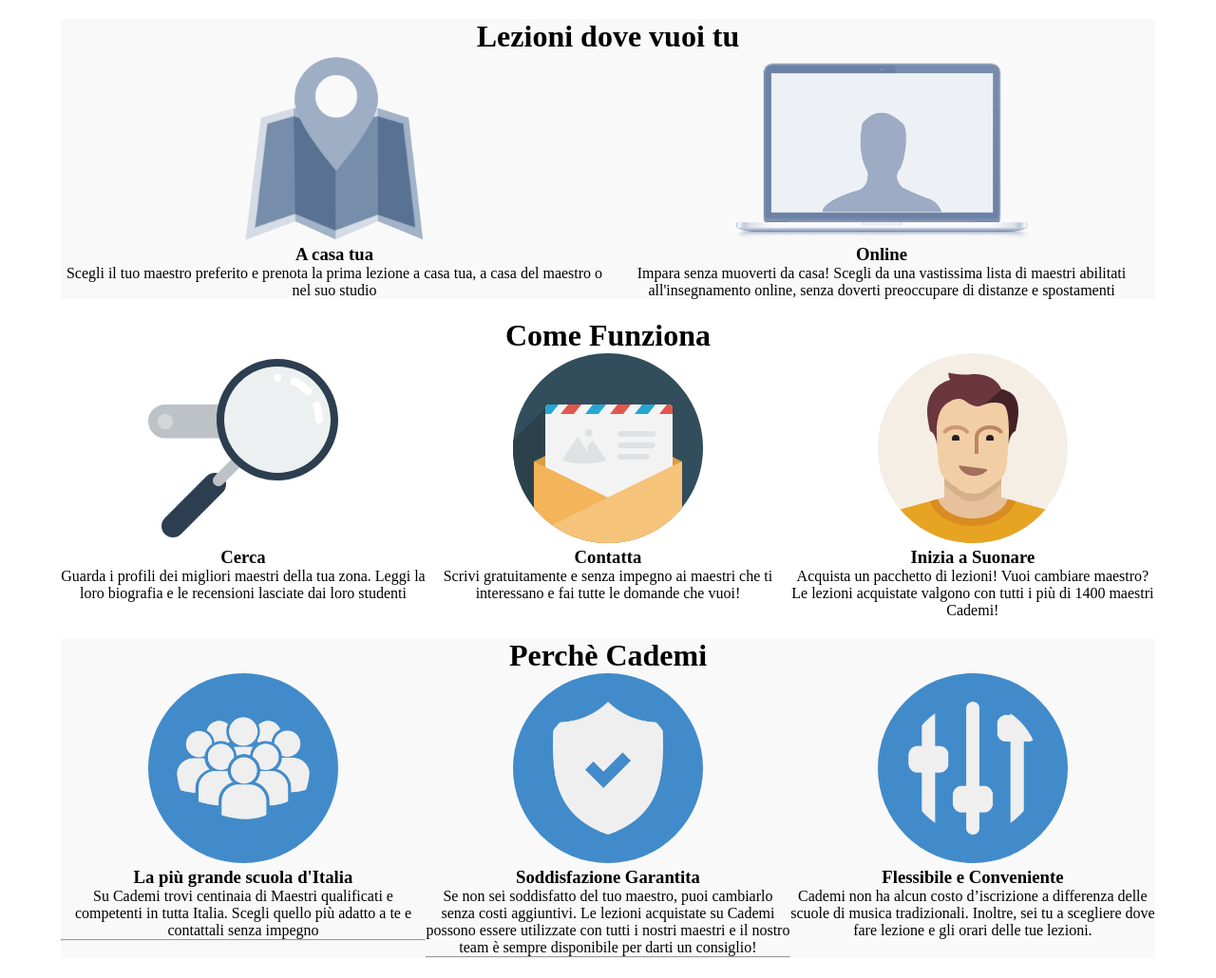
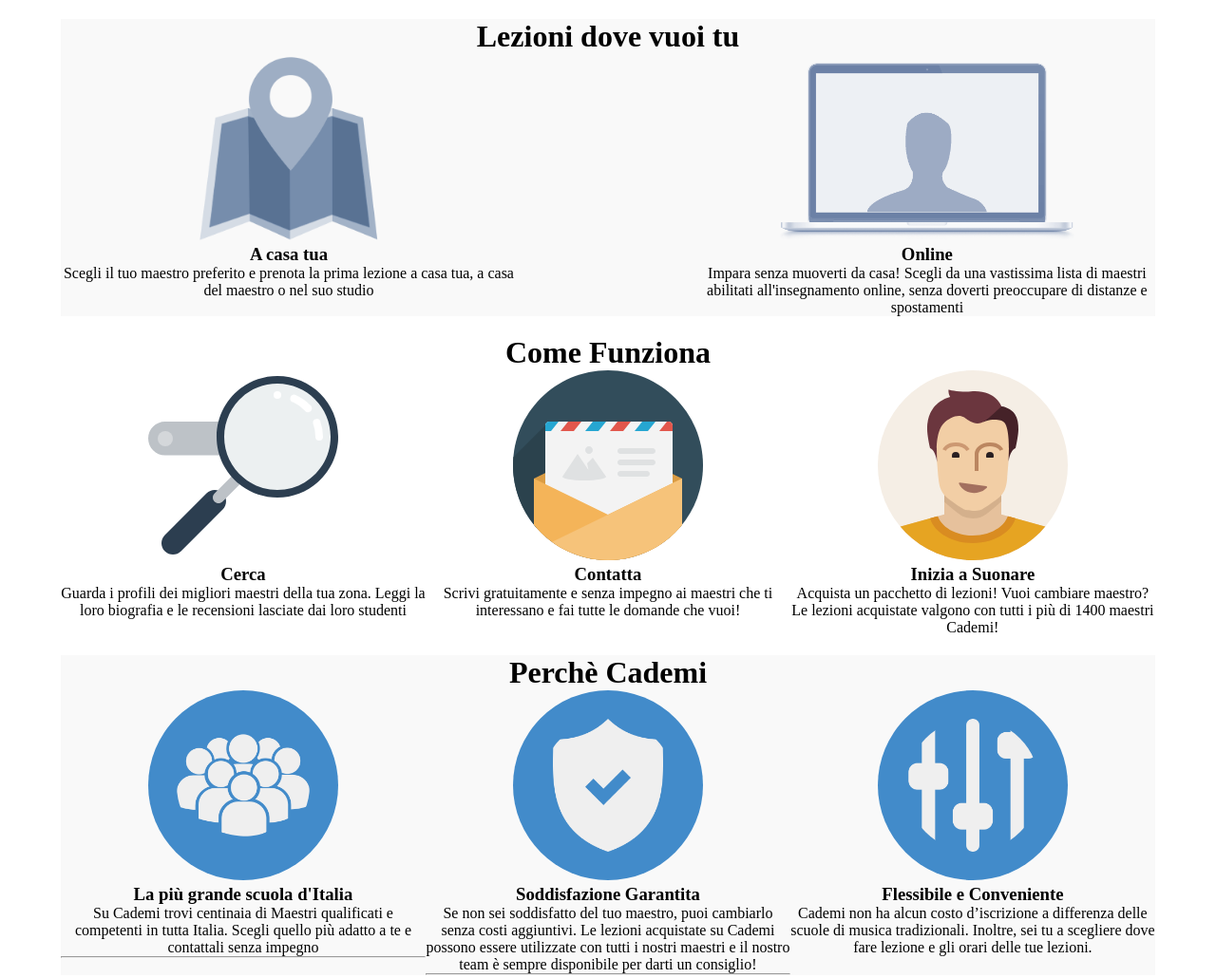
Before and after one commit to vonaxl/html-css-resp-wannabe-12bool, a plain HTML site: page index.html in a window 1280 px wide. Shown: the whole page at 95% size. Drawn offline with Linux system fonts and the light colour scheme.

Commit message:
added col-lg-offset to show off i can use them

```diff
--- a/index.html
+++ b/index.html
@@ -11,12 +11,12 @@
     <div id="lezioni" class="container" background="grey">
       <div class="row">
         <h1>Lezioni dove vuoi tu</h1>
-        <div class="col-lg-6 col-md-6 .col-xs-12">
+        <div class="col-lg-5 col-md-6 .col-xs-12">
           <img src="img/icon/maps.png" alt="">
           <h3>A casa tua</h3>
           Scegli il tuo maestro preferito e prenota la prima lezione a casa tua, a casa del maestro o nel suo studio
         </div>
-        <div class="col-lg-6 col-md-6 .col-xs-12">
+        <div class="col-lg-5 col-lg-offset-2 col-md-6 .col-xs-12">
           <img src="img/icon/screen.png" alt="">
           <h3>Online</h3>
           Impara senza muoverti da casa! Scegli da una vastissima lista di maestri abilitati all'insegnamento online, senza doverti preoccupare di distanze e spostamenti
```
